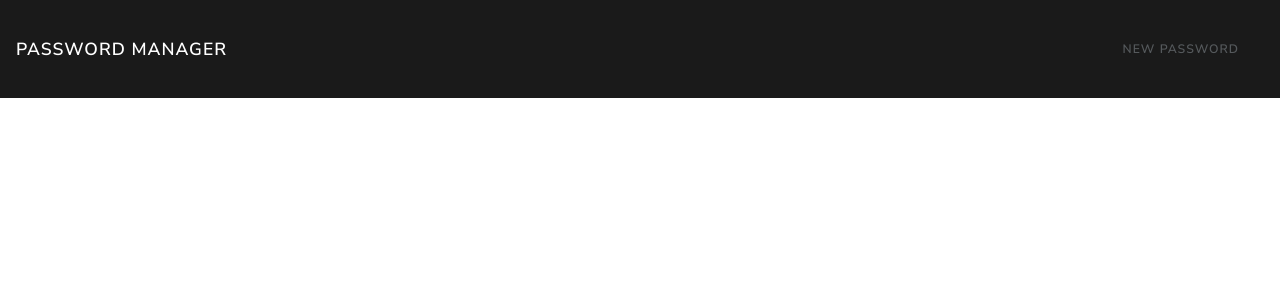
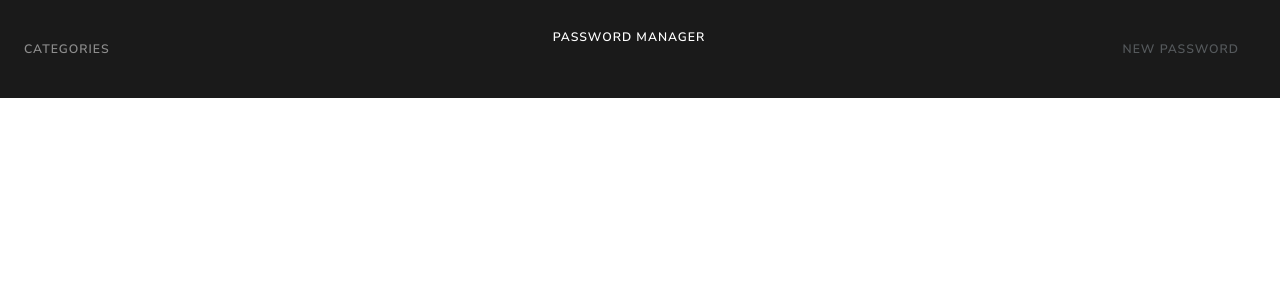
Before and after one commit to markk628/Password-Manager, a Flask app: template templates/base.html in a window 1280 px wide. Shown: the top 300 px of the page. Run offline with Flask 2, Linux system fonts and the light colour scheme; the template is opened without the code that fills it, so the values that code supplies are empty.

Commit message:
added styling and changed navbar

```diff
--- a/app.py
+++ b/app.py
@@ -8,7 +8,7 @@ app = Flask(__name__)
 # home page
 @app.route('/')
 def pm_index():
-    return render_template('pm_index.html', passwords=passwords.find())
+    return render_template('pm_index.html')
 
 if __name__ == '__main__':
     app.run(debug=True, host='0.0.0.0', port=os.environ.get('PORT', 5000))
--- /dev/null
+++ b/static/index.css
@@ -0,0 +1,7 @@
+.brand {
+    color: white;
+    position: absolute;
+    left: 51%;
+    margin-left: -100px !important;
+    display: block;
+}
--- a/templates/partials/navbar.html
+++ b/templates/partials/navbar.html
@@ -1,8 +1,15 @@
 <nav class="navbar navbar-expand-lg navbar-dark bg-primary">
-    <a class="navbar-brand" href="/">Password Manager</a>
-    <button class="navbar-toggler" type="button" data-toggle="collapse" data-target="#navbarColor01" aria-controls="navbarColor01" aria-expanded="false" aria-label="Toggle navigation">
-        <span class="navbar-toggler-icon"></span>
-    </button>
+        <div class="collapse navbar-collapse" id="navbarColor01">
+            <ul class="navbar-nav mr-auto">
+                <li class="nav-item">
+                    <a class="nav-link" href="/passwords/category">Categories</a>
+                </li>
+                <li>
+                    <a class="brand" href="/"`>
+                        Password Manager
+                    </a>
+                </li>
+            </ul>
 
     <div class="collapse navbar-collapse" id="navbarColor01">
         <ul class="navbar-nav mr-auto">
```
Also changed, not shown: templates/pm_index.html (+18 -0 lines).
